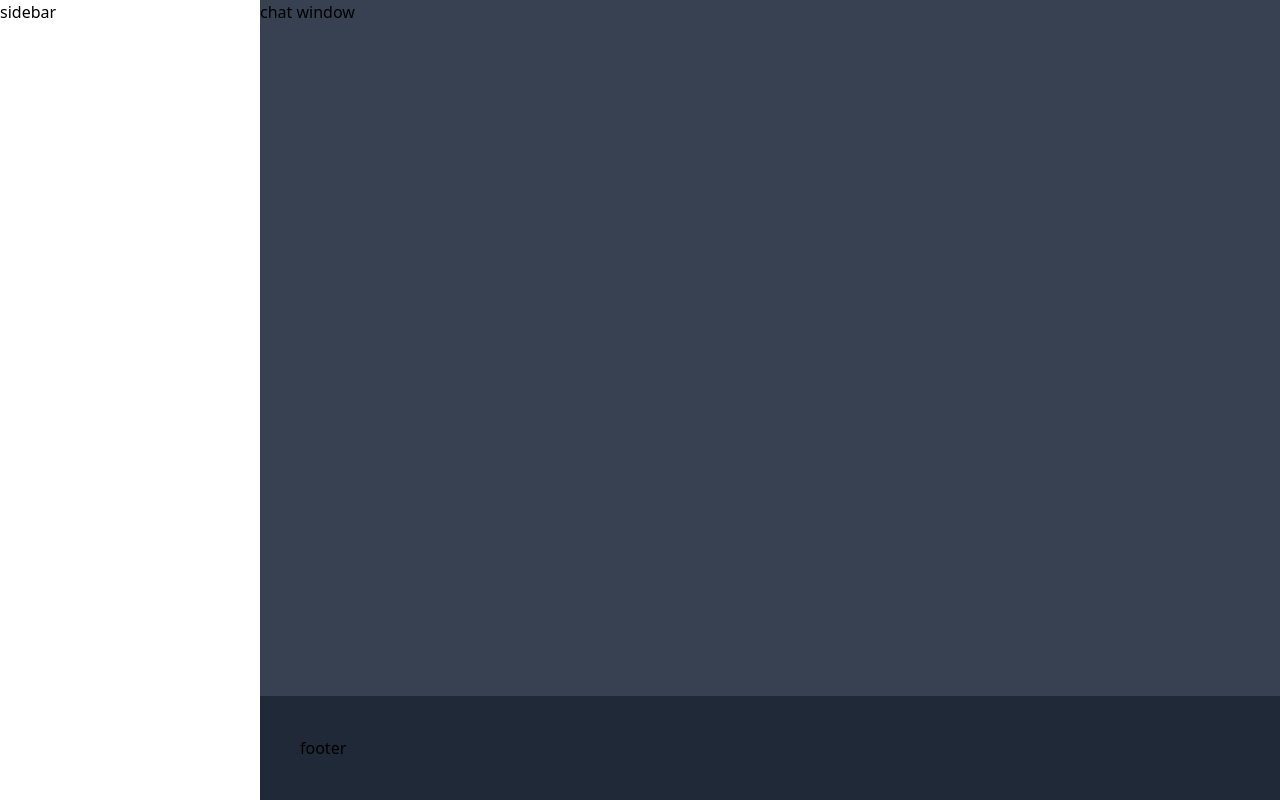
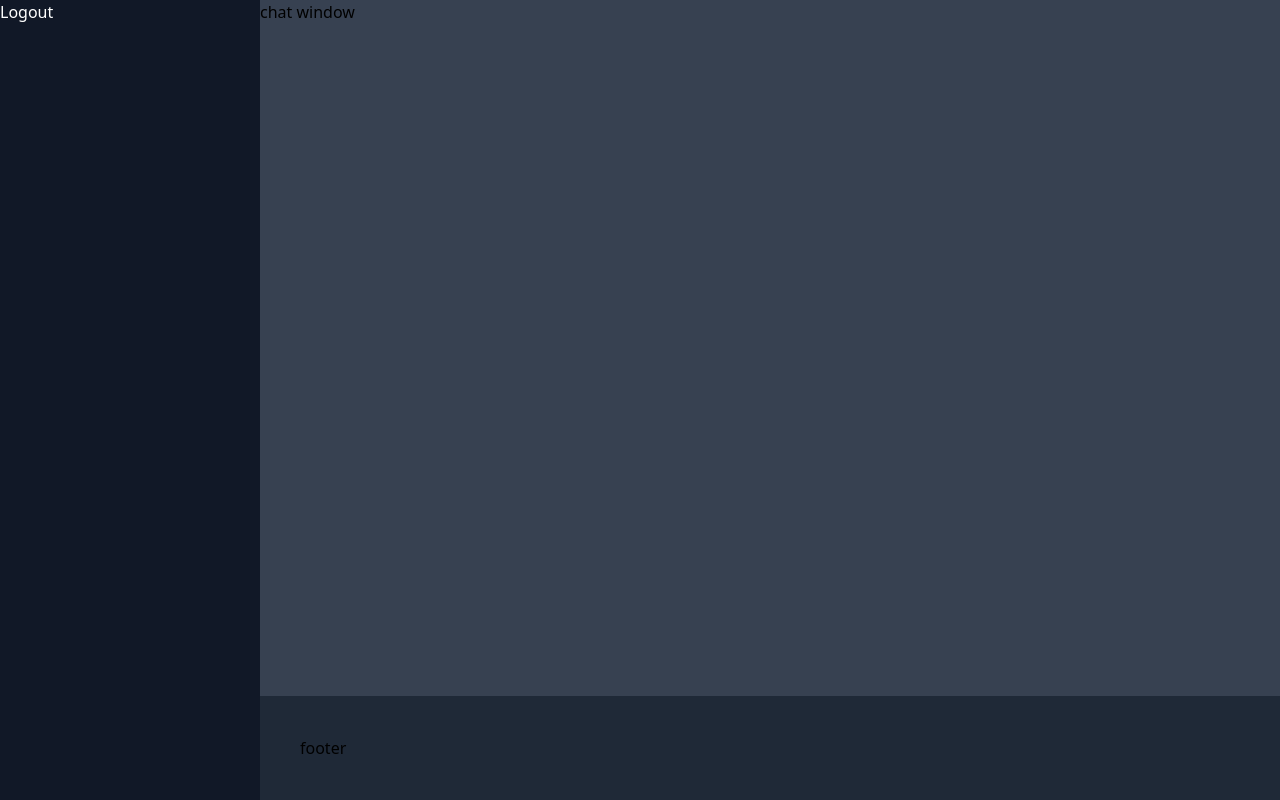
Before and after one commit to cagkancaglar/chatty, a Next.js app: page /chat in a window 1280 px wide. Built offline with nearby package versions, Linux system fonts and the light colour scheme.

Commit message:
Add: ChatSidebar

```diff
--- /dev/null
+++ b/components/ChatSidebar/ChatSidebar.js
@@ -0,0 +1,9 @@
+import Link from "next/link";
+
+export const ChatSidebar = () => {
+  return (
+    <div className="bg-gray-900 text-white">
+      <Link href="/api/auth/logout">Logout</Link>
+    </div>
+  );
+};
--- /dev/null
+++ b/components/ChatSidebar/index.js
@@ -0,0 +1 @@
+export { ChatSidebar } from "./ChatSidebar";
--- a/pages/chat/[[...chatId]].js
+++ b/pages/chat/[[...chatId]].js
@@ -1,3 +1,4 @@
+import { ChatSidebar } from "components/ChatSidebar";
 import Head from "next/head";
 import React from "react";
 
@@ -8,7 +9,7 @@ export default function Chat() {
         <title>New Chat</title>
       </Head>
       <div className="grid h-screen grid-cols-[260px_1fr]">
-        <div className="">sidebar</div>
+        <ChatSidebar />
         <div className="flex flex-col bg-gray-700">
           <div className="flex-1">chat window</div>
           <footer className="bg-gray-800 p-10">footer</footer>
```
